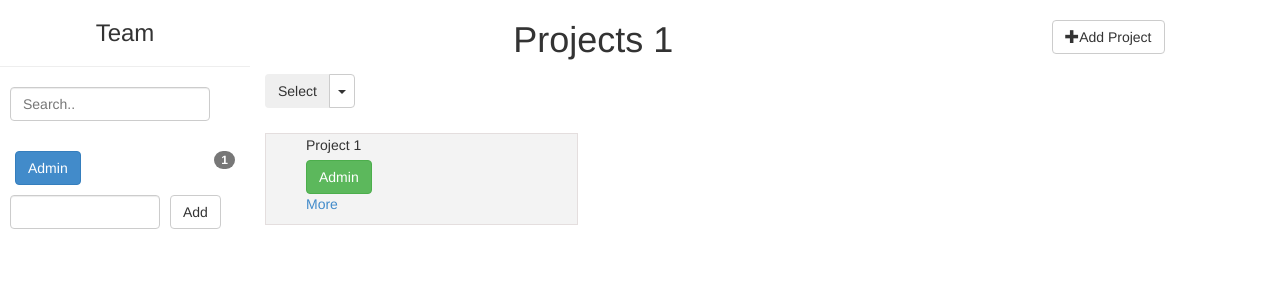
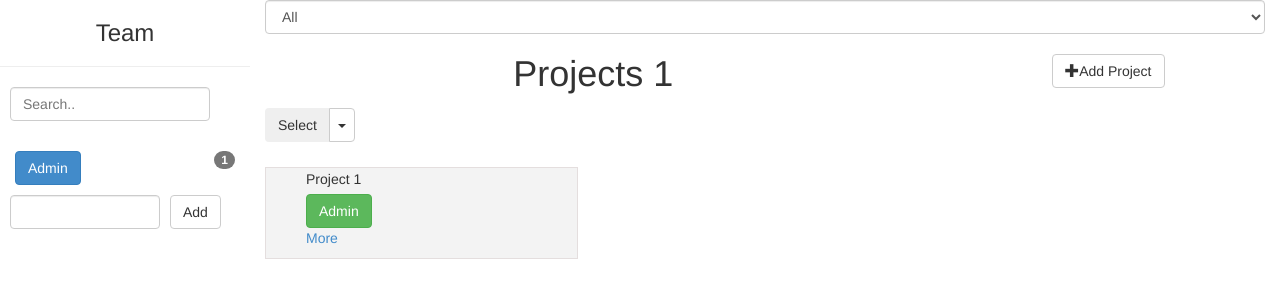
Before and after one commit to knaman/Project, a plain HTML site: page index.html in a window 1280 px wide. Drawn offline with Linux system fonts and the light colour scheme.

Commit message:
Update home.html

```diff
--- a/partials/home.html
+++ b/partials/home.html
@@ -1,3 +1,9 @@
+<select class="form-control">
+    <option value="All" ng-click="prj_filter('All')">All</option>
+    <option value="Important">Important</option>
+    <option value="Completed">Completed</option>
+    <option value="Time-Bound">Time-Bound</option>
+</select>
 <div class="row">
   				<div class="col-xs-12 col-md-8">
 					<div class="title">
```
